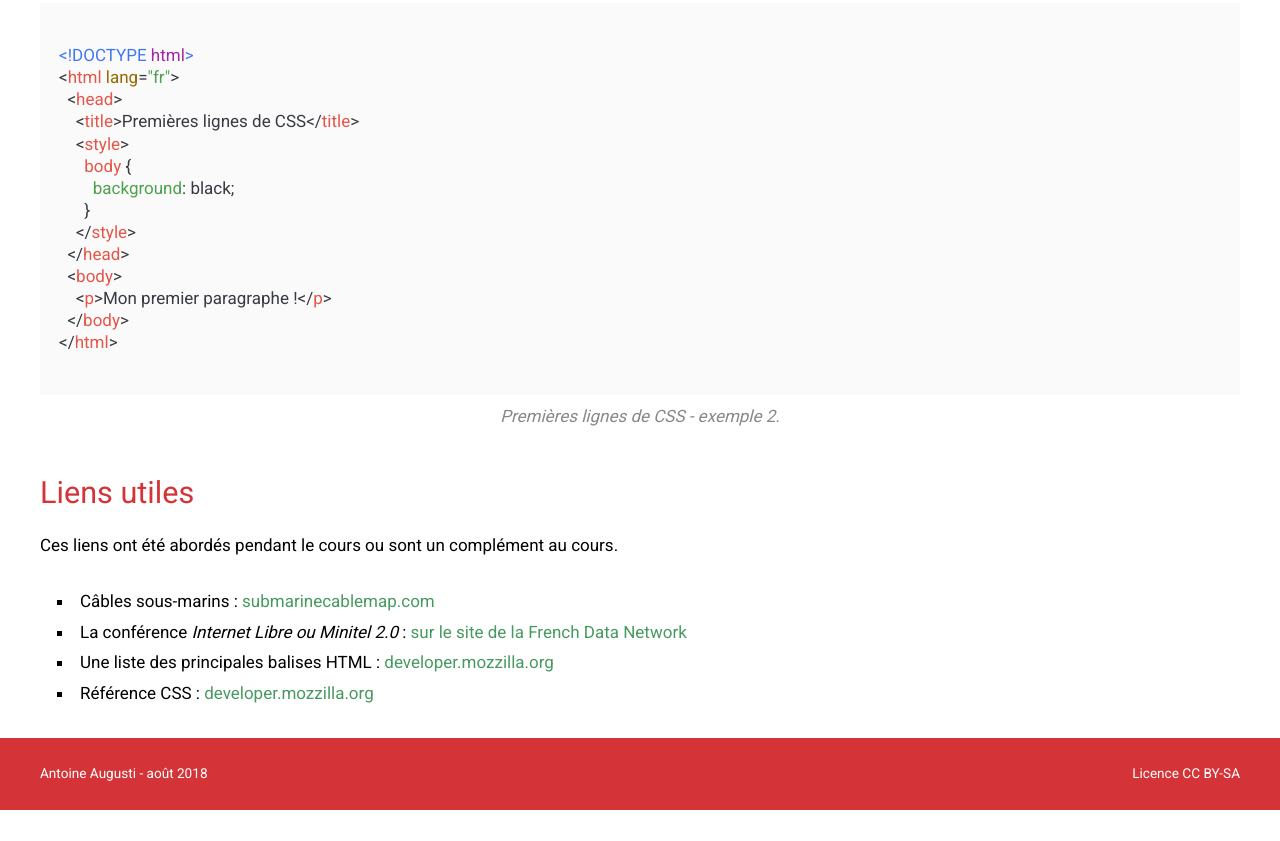
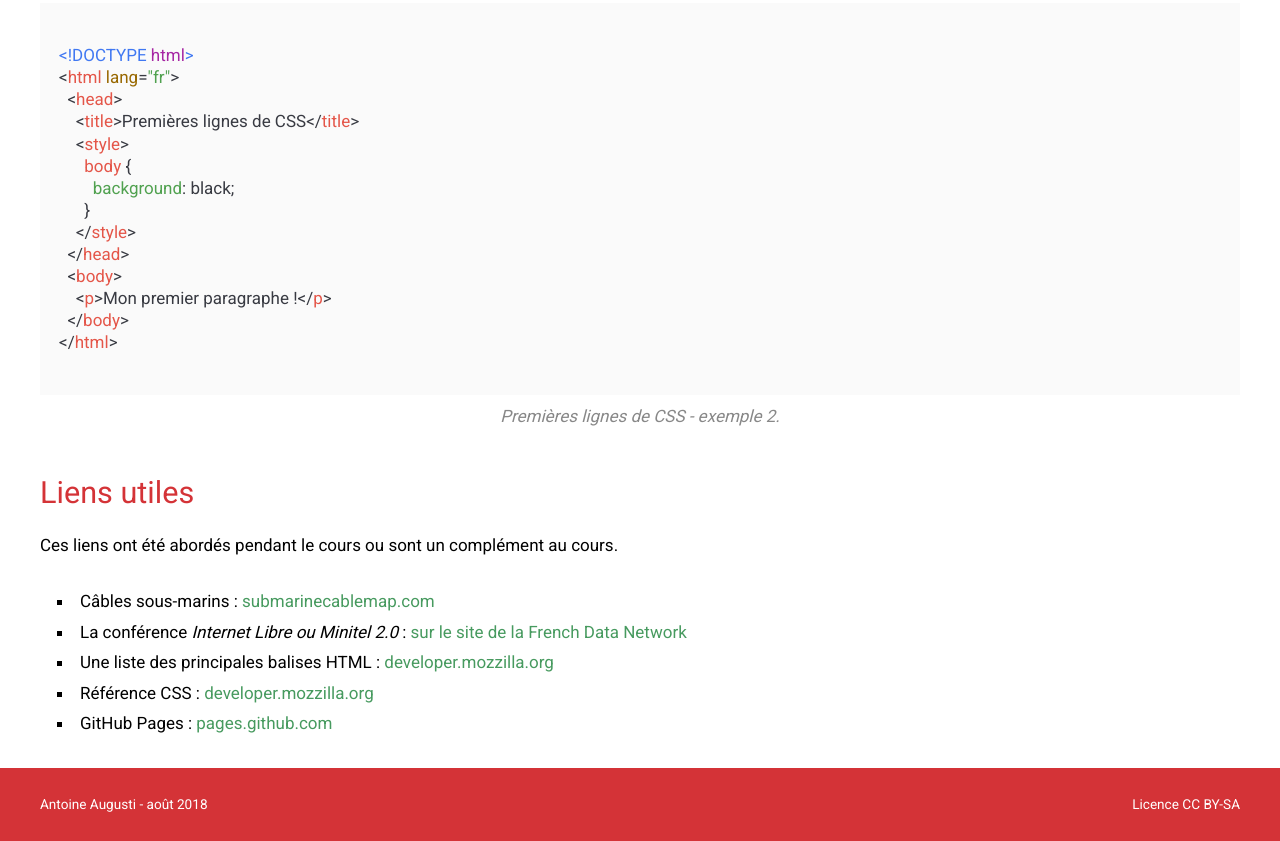
Before and after one commit to AntoineAugusti/sciences-po-culture-numerique, a plain HTML site: page index.html in a window 1280 px wide. Shown: the part 1036-1877 px from the top of the page. Before the commit the page ends 1846 px from the top, so only its background shows below. Drawn offline with nearby package versions, Linux system fonts and the light colour scheme.

Commit message:
Add link to GitHub Pages

```diff
--- a/index.html
+++ b/index.html
@@ -91,6 +91,9 @@
         <li>
           Référence CSS : <a href="https://developer.mozilla.org/fr/docs/Web/CSS/Reference">developer.mozzilla.org</a>
         </li>
+        <li>
+          GitHub Pages : <a href="https://pages.github.com">pages.github.com</a>
+        </li>
       </ul>
     </div>
   </main>
```
